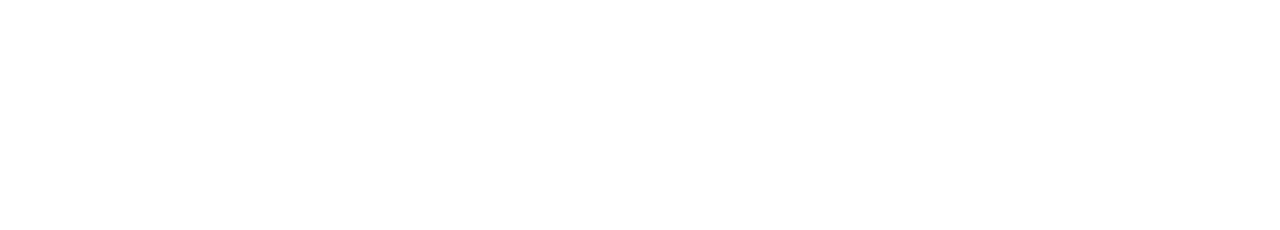
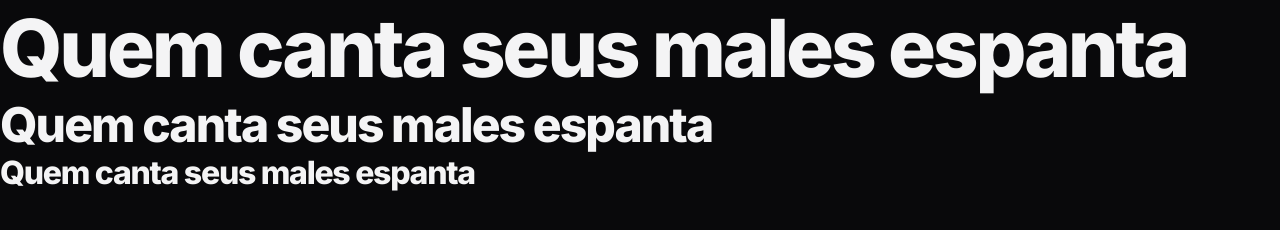
Before and after one commit to artfrc/Landing-page-Zingen, a plain HTML site: page index.html in a window 1280 px wide. Drawn offline with Linux system fonts and the light colour scheme.

Commit message:
reset e definição de variáveis no css

```diff
--- a/index.html
+++ b/index.html
@@ -1,12 +1,21 @@
 <!DOCTYPE html>
 <html lang="pt-br">
 <head>
+
+  <link rel="preconnect" href="https://fonts.googleapis.com">
+  <link rel="preconnect" href="https://fonts.gstatic.com" crossorigin>
   <meta charset="UTF-8">
   <meta name="viewport" content="width=device-width, initial-scale=1.0">
   <title>Zingen-Karaokê</title>
+
   <link rel="stylesheet" href="styles/index.css">
+
+  <link href="https://fonts.googleapis.com/css2?family=Inter:ital,opsz,wght@0,14..32,100..900;1,14..32,100..900&display=swap" rel="stylesheet">
 </head>
 <body>
 
+  <h1>Quem canta seus males espanta</h1>
+  <h2>Quem canta seus males espanta</h2>
+  <h3>Quem canta seus males espanta</h3>
 </body>
 </html>
--- a/styles/global.css
+++ b/styles/global.css
@@ -0,0 +1,81 @@
+*,
+*::before,
+*::after {
+  box-sizing: border-box;
+}
+
+* {
+  margin: 0;
+  padding: 0;
+  font: inherit;
+
+  -webkit-font-smoothing: antialiased;
+  -moz-osx-font-smoothing: grayscale;
+}
+
+:root {
+  --bg-color: #09090b;
+  --surface-color: #18181B;
+  --stroke-color: #27272A;
+  --text-color-secondary: #A1A1AA;
+  --text-color-primary: #F4F4F5;
+
+  --ff-sans: "Inter", sans-serif;
+  --fw-base: 400;
+  --fw-md: 500;
+  --fw-bold: 800;
+
+  --fs-sm: 0.875rem;
+  --fs-base: 1rem;
+  --fs-lg: 1.25rem;
+  --fs-xl: 1.5rem;
+  --fs-2xl: 2.5rem;
+}
+
+html {
+  font-family: var(--ff-sans);
+  font-weight: var(--fw-base);
+  font-size: var(--fs-base);
+  line-height: 1.6;
+  color: var(--text-color-primary);
+}
+
+body {
+  background-color: var(--bg-color);
+}
+
+h1, h2, h3 {
+  line-height: 1.2;
+  color: var(--text-color-primary);
+  font-weight: var(--fw-bold);
+  letter-spacing: -0.04em;
+}
+
+h1 {
+  font-size: var(--fs-2xl);
+}
+
+h2 {
+  font-size: var(--fs-xl);
+}
+
+h3 {
+  font-size: var(--fs-lg);
+}
+
+a {
+  text-decoration: none;
+  color: inherit;
+}
+
+ul[role="list"] {
+  list-style: none;
+}
+
+@media(width >= 80em) { /* 1280px de largura (80*16 */
+  :root {
+    --fs-lg: 2rem; /* estão no styleguide, o tamanho das fontes para deskop */
+    --fs-xl: 3rem;
+    --fs-2xl: 5rem;
+  }
+}
```
